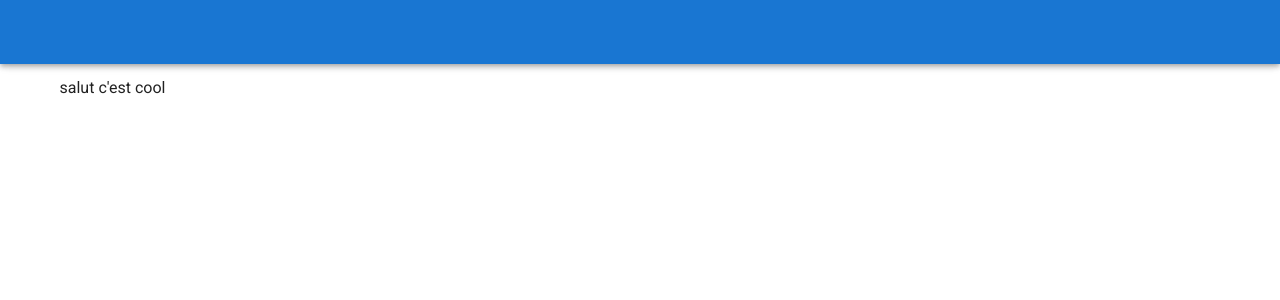
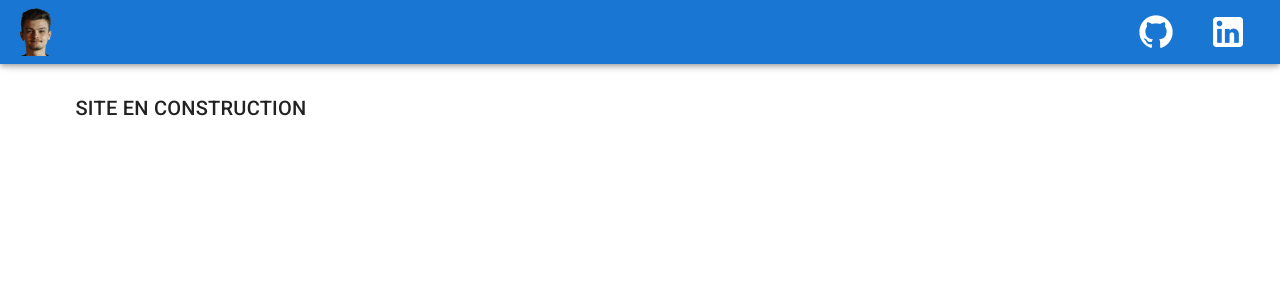
Before and after one commit to mathiastop/cv-site, a Vue app: page / in a window 1280 px wide. Shown: the top 300 px of the page. Built offline with nearby package versions, Linux system fonts and the light colour scheme.

Commit message:
[+] push for prod

```diff
--- a/src/App.vue
+++ b/src/App.vue
@@ -5,36 +5,33 @@
       color="primary"
       dark
     >
-      <!--<div class="d-flex align-center">
+      <div class="d-flex align-center">
         <v-img
-          alt="Vuetify Logo"
+          alt="Mathias Top"
           class="shrink mr-2"
           contain
-          src="https://cdn.vuetifyjs.com/images/logos/vuetify-logo-dark.png"
+          src="./assets/mathias.top.png"
           transition="scale-transition"
           width="40"
-        />
-
-        <v-img
-          alt="Vuetify Name"
-          class="shrink mt-1 hidden-sm-and-down"
-          contain
-          min-width="100"
-          src="https://cdn.vuetifyjs.com/images/logos/vuetify-name-dark.png"
-          width="100"
         />
       </div>
 
       <v-spacer></v-spacer>
 
       <v-btn
-        href="https://github.com/vuetifyjs/vuetify/releases/latest"
+        href="https://github.com/mathiastop"
         target="_blank"
         text
       >
-        <span class="mr-2">Latest Release</span>
-        <v-icon>mdi-open-in-new</v-icon>
-      </v-btn>-->
+        <v-icon x-large>mdi-github</v-icon>
+      </v-btn>
+      <v-btn
+        href="https://www.linkedin.com/in/mathias-top-93254a174/"
+        target="_blank"
+        text
+      >
+        <v-icon x-large>mdi-linkedin</v-icon>
+      </v-btn>
     </v-app-bar>
 
     <!--<v-content>
--- a/src/components/Main.vue
+++ b/src/components/Main.vue
@@ -1,6 +1,8 @@
 <template>
   <v-container>
-    salut c'est cool
+    <v-card-title>
+      SITE EN CONSTRUCTION
+    </v-card-title>
   </v-container>
 </template>
 
```
Also changed, not shown: src/assets/mathias.top.png (added).
